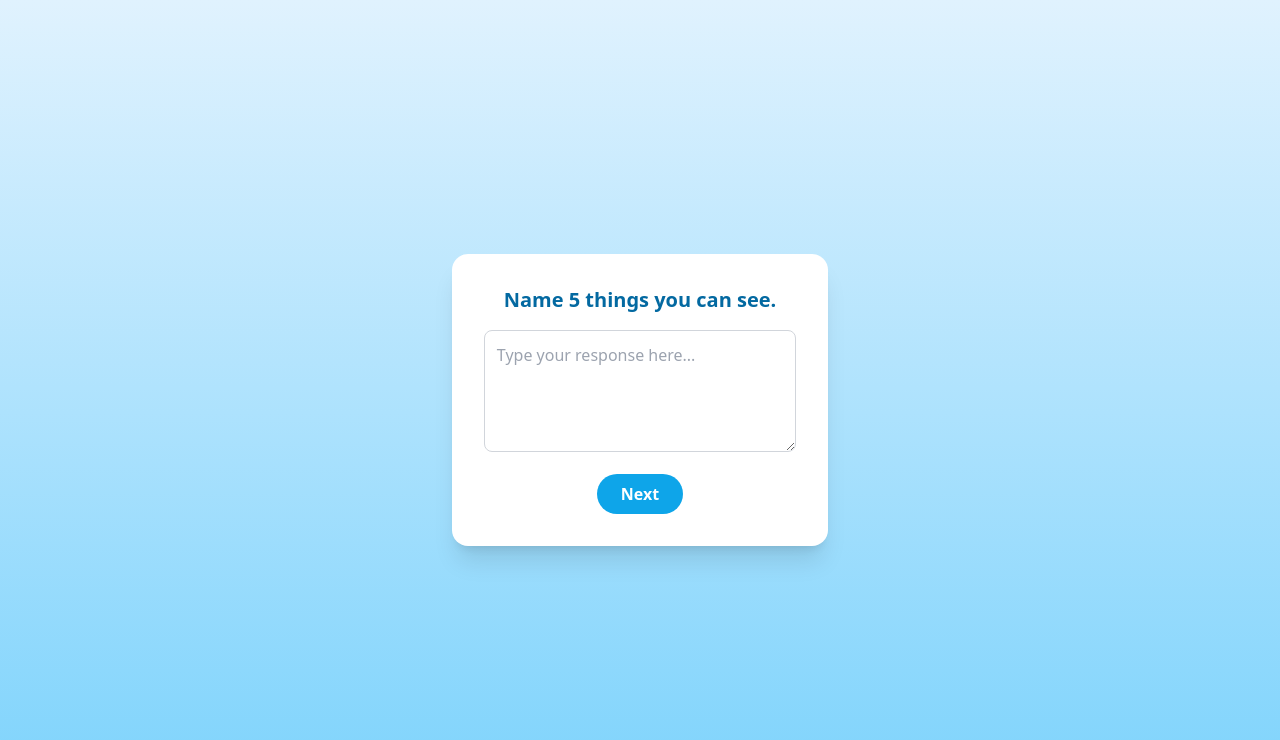
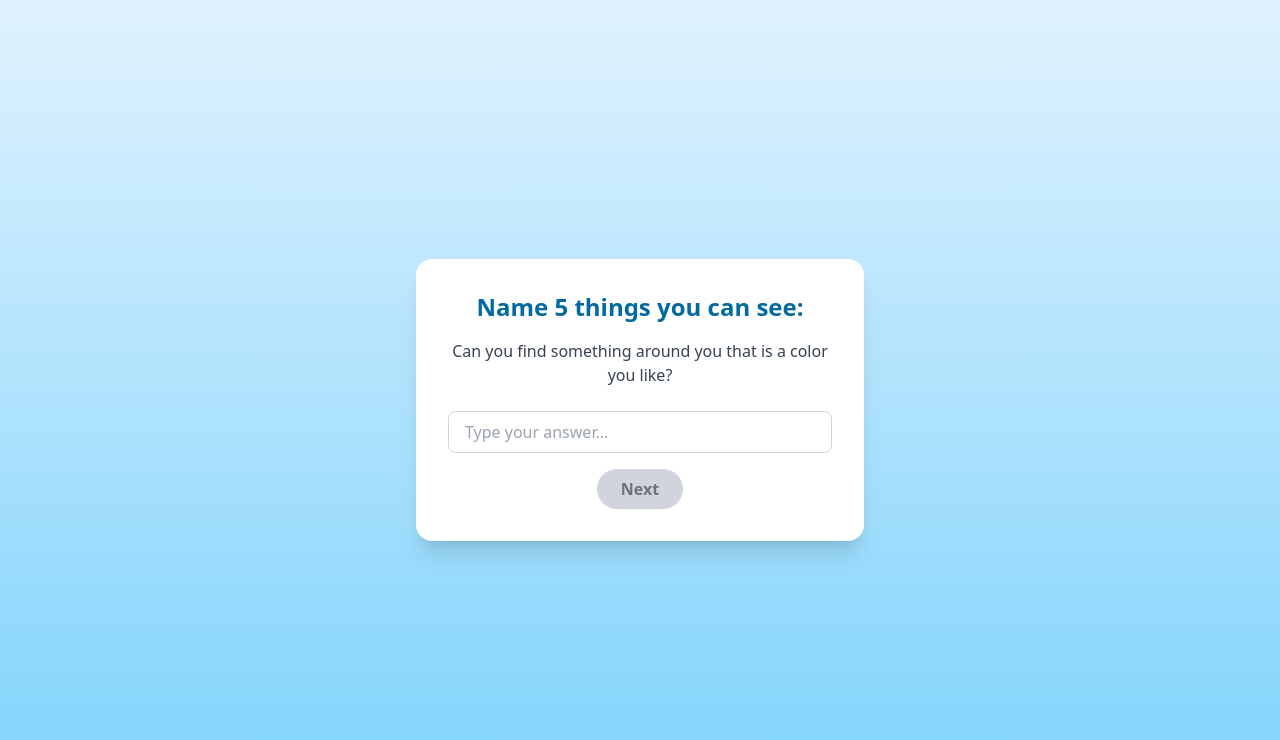
Before and after one commit to JLuchkiw/Ground, a React (Vite) app in the folder web_app/: page / in a window 1280 px wide. Both pictures are taken after a click on the button "Yes, I’m safe". Shown: the top 740 px of the page. Built offline with nearby package versions, Linux system fonts and the light colour scheme.

Commit message:
added data structure to support more robust grounding steps

```diff
--- a/web_app/index.html
+++ b/web_app/index.html
@@ -3,7 +3,7 @@
   <head>
     <meta charset="UTF-8" />
     <meta name="viewport" content="width=device-width, initial-scale=1.0" />
-    <title>Ground 🌊</title>
+    <title>Ground 🐋</title>
   </head>
   <body>
     <div id="root"></div>
--- a/web_app/src/App.jsx
+++ b/web_app/src/App.jsx
@@ -17,7 +17,7 @@ export default function App() {
       )}
       {stage === "crisis" && <CrisisSupport onBack={() => setStage("safety")} />}
       {stage === "exercise" && (
-        <GroundingExercise onComplete={() => setStage("summary")} />
+        <GroundingExercise onComplete={(responses) => setStage("summary")} />
       )}
       {stage === "summary" && <Summary />}
     </div>
--- a/web_app/src/components/GroundingExercise.jsx
+++ b/web_app/src/components/GroundingExercise.jsx
@@ -1,30 +1,6 @@
-import { useState } from "react";
 import GroundingStep from "./GroundingStep";
 
-const steps = [
-  { id: 1, prompt: "Name 5 things you can see." },
-  { id: 2, prompt: "Name 4 things you can touch." },
-  { id: 3, prompt: "Name 3 things you can hear." },
-  { id: 4, prompt: "Name 2 things you can smell." },
-  { id: 5, prompt: "Name 1 thing you can taste." },
-];
-
 export default function GroundingExercise({ onComplete }) {
-  const [currentStep, setCurrentStep] = useState(0);
-
-  const handleNext = () => {
-    if (currentStep < steps.length - 1) {
-      setCurrentStep(currentStep + 1);
-    } else {
-      onComplete();
-    }
-  };
-
-  return (
-    <GroundingStep
-      step={steps[currentStep]}
-      onNext={handleNext}
-      isLast={currentStep === steps.length - 1}
-    />
-  );
+  // GroundingStep now manages all prompts and categories
+  return <GroundingStep onComplete={onComplete} />;
 }
--- a/web_app/src/components/GroundingStep.jsx
+++ b/web_app/src/components/GroundingStep.jsx
@@ -1,17 +1,71 @@
-export default function GroundingStep({ step, onNext, isLast }) {
+import { useState } from "react";
+import { GroundingPrompts } from "../data/GroundingPrompts.js";
+
+export default function GroundingExercise({ onComplete }) {
+  const [categoryIndex, setCategoryIndex] = useState(0);
+  const [promptIndex, setPromptIndex] = useState(0);
+  const [response, setResponse] = useState("");
+  const [responses, setResponses] = useState([]);
+
+  const currentCategory = GroundingPrompts[categoryIndex];
+  const currentPrompt = currentCategory.prompts[promptIndex];
+
+const handleNext = () => {
+    const isLastPromptInCategory =
+      promptIndex === currentCategory.prompts.length - 1;
+    const isLastCategory = categoryIndex === GroundingPrompts.length - 1;
+
+  // Save current response
+  const updatedResponses = [
+    ...responses,
+    {
+      category: currentCategory.title,
+      prompt: currentPrompt,
+      response: response.trim(),
+    },
+  ];
+  setResponses(updatedResponses);
+  setResponse(""); // clear input
+
+if (!isLastPromptInCategory) {
+      // Move to next prompt within the same category
+      setPromptIndex(promptIndex + 1);
+    } else if (!isLastCategory) {
+      // Move to the first prompt of the next category
+      setCategoryIndex(categoryIndex + 1);
+      setPromptIndex(0);
+    } else {
+      // We've reached the very end — go to summary
+      onComplete(updatedResponses);
+    }
+  };
+
   return (
-    <div className="bg-white rounded-2xl shadow-xl p-8 text-center max-w-md">
-      <h2 className="text-xl font-semibold mb-4 text-sky-700">{step.prompt}</h2>
-      <textarea
-        className="w-full border border-gray-300 rounded-lg p-3 mb-4 focus:ring focus:ring-sky-200"
-        rows="4"
-        placeholder="Type your response here..."
+    <div className="bg-white rounded-2xl shadow-xl p-8 text-center max-w-md w-full">
+      <h2 className="text-2xl font-bold mb-4 text-sky-700">
+        {currentCategory.title}
+      </h2>
+      <p className="text-gray-700 mb-6">{currentPrompt}</p>
+      <input
+        type="text"
+        value={response}
+        onChange={(e) => setResponse(e.target.value)}
+        className="w-full border border-gray-300 rounded-lg px-4 py-2 mb-4 focus:outline-none focus:ring-2 focus:ring-sky-400"
+        placeholder="Type your answer..."
       />
       <button
-        onClick={onNext}
-        className="bg-sky-500 hover:bg-sky-600 text-white px-6 py-2 rounded-full font-semibold transition"
+        onClick={handleNext}
+        disabled={!response.trim()}
+        className={`px-6 py-2 rounded-full font-semibold transition ${
+          response.trim()
+            ? "bg-sky-500 hover:bg-sky-600 text-white"
+            : "bg-gray-300 text-gray-500 cursor-not-allowed"
+        }`}
       >
-        {isLast ? "Finish" : "Next"}
+        {promptIndex === currentCategory.prompts.length - 1 &&
+        categoryIndex === GroundingPrompts.length - 1
+          ? "Finish"
+          : "Next"}
       </button>
     </div>
   );
--- /dev/null
+++ b/web_app/src/data/GroundingPrompts.js
@@ -0,0 +1,47 @@
+export const GroundingPrompts = [
+    {
+        category: "see",
+        title: "Name 5 things you can see:",
+        prompts: [
+            "Can you find something around you that is a color you like?",
+            "Can you find another item that's the same color?",
+            "Can you spot something shiny or reflective?",
+            "Can you find something that looks textured?",
+            "Can you find something small, that you would usually overlook?"
+        ]
+    },
+    {
+        category: "feel",
+        title: "Name 4 things you can feel:",
+        prompts: [
+            "Can you reach out and touch something soft or textured?",
+            "Can you find something warm or cool to the touch?",
+            "Touch your shirt with your fingertips and note as many descriptions as you can.",
+            "Touch your fingertips to the palm of your other hand. Make note of what you feel together and separately in your fingers and palm."
+        ]
+    },
+    {
+        category: "hear",
+        title: "Name 3 things you can hear:",
+        prompts: [
+            "Can you hear any distant sounds? Maybe something rhythmic or natural?",
+            "Can you hear any voices or animal noises?",
+            "How about a fan, ac, or breeze if you're outdoors?"
+        ]
+    },
+    {
+        category: "smell",
+        title: "Name 2 things you can smell:",
+        prompts: [
+            "Is there a scent nearby: coffee, air freshener, fabric, anything pleasant?",
+            "Can you find another smell that’s familiar or comforting?"
+        ]
+    },
+    {
+        category: "taste",
+        title: "Name 1 thing you can taste:",
+        prompts: [
+            "Can you take a sip of water, tea, coffee, or soda? Or notice the lingering taste in your mouth from a recent snack or drink?"
+        ]
+    }
+];
```
